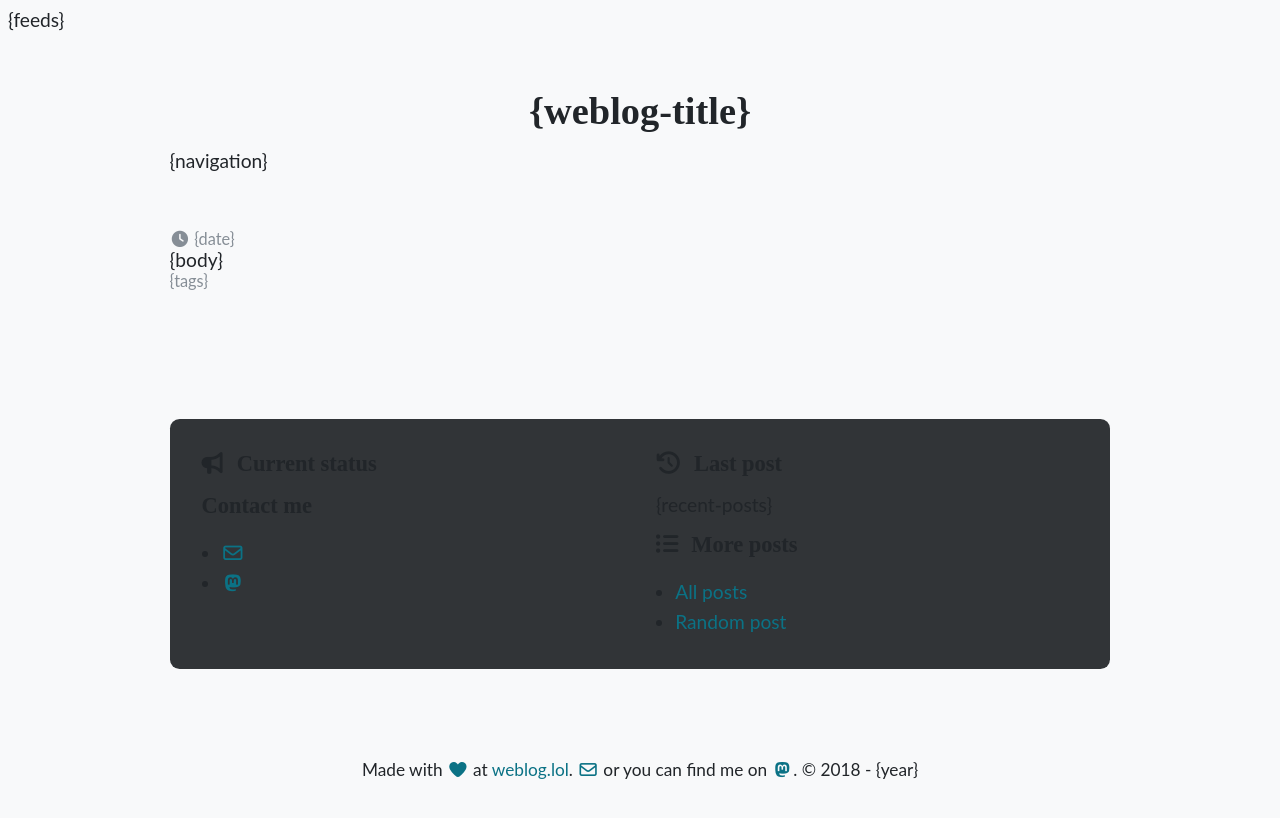
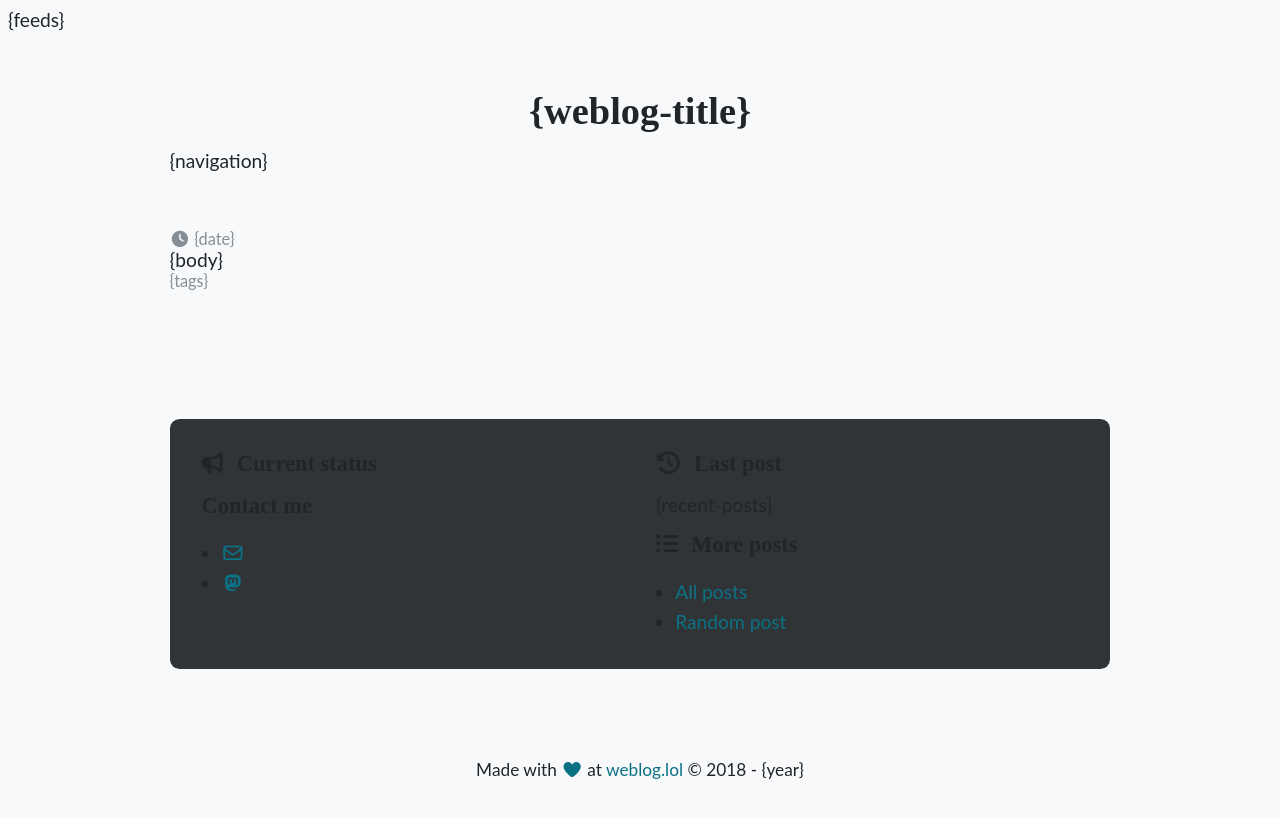
Before and after one commit to PhilStollery/phils.weblog.lol, a plain HTML site: page configuration/template.html in a window 1280 px wide. Drawn offline with Linux system fonts and the light colour scheme; a web font is replaced by a local one.

Commit message:
Update template.html

```diff
--- a/configuration/template.html
+++ b/configuration/template.html
@@ -309,7 +309,7 @@ article > ol {
 </main>
 
 <footer>
-	<p>Made with <a href="https://home.omg.lol/referred-by/phils" title="Love by prami at omg.lol"><i class="fa-solid fa-heart"></i></a> at <a href="https://weblog.lol">weblog.lol</a>. <a href="mailto:phils@omg.lol" title="Email me"><i class="far fa-envelope"></i></a> or you can find me on <a rel="me" href="https://social.lol/@phils" title="A Mastodon instance."><i class="fa-brands fa-fw fa-mastodon"></i></a>. &copy; 2018 - {year}</p>
+	<p>Made with <a href="https://home.omg.lol/referred-by/phils" title="Love by prami at omg.lol"><i class="fa-solid fa-heart"></i></a> at <a href="https://weblog.lol">weblog.lol</a> &copy; 2018 - {year}</p>
 </footer>
 
 </body>
```
